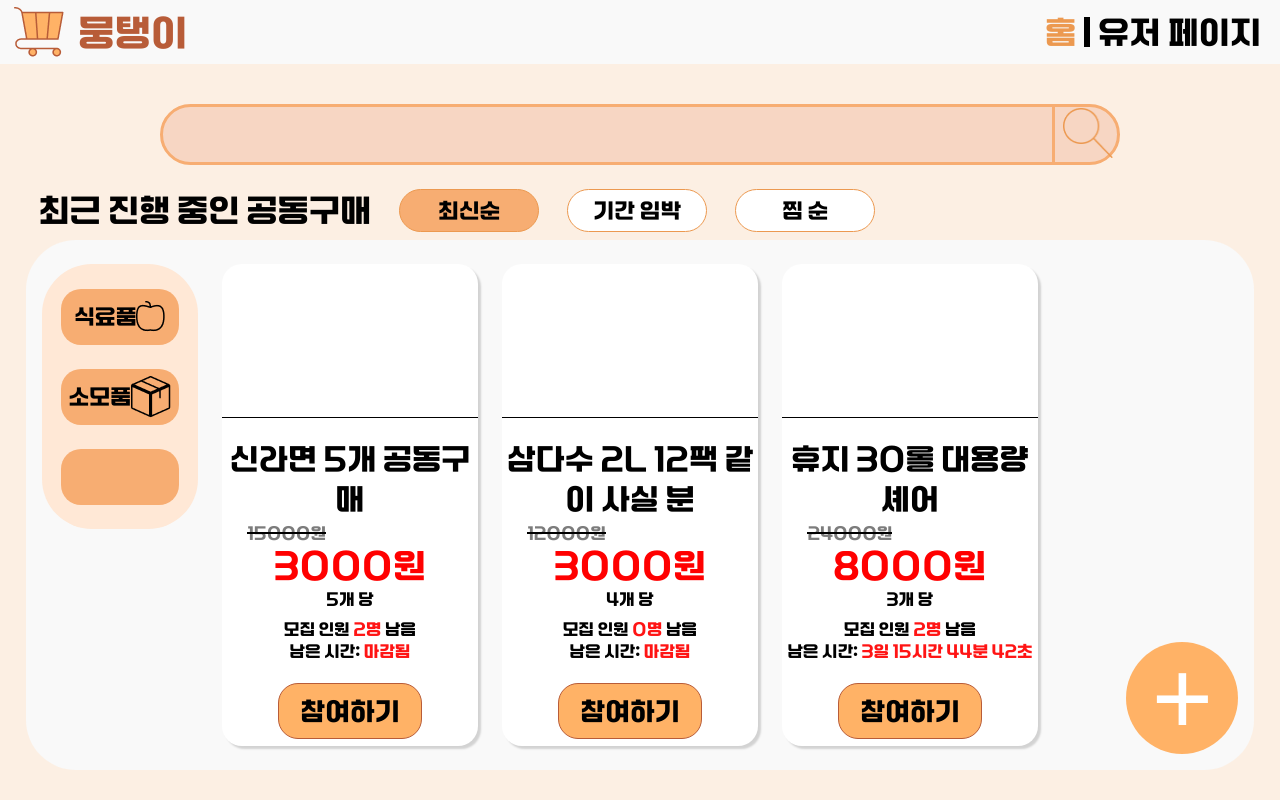
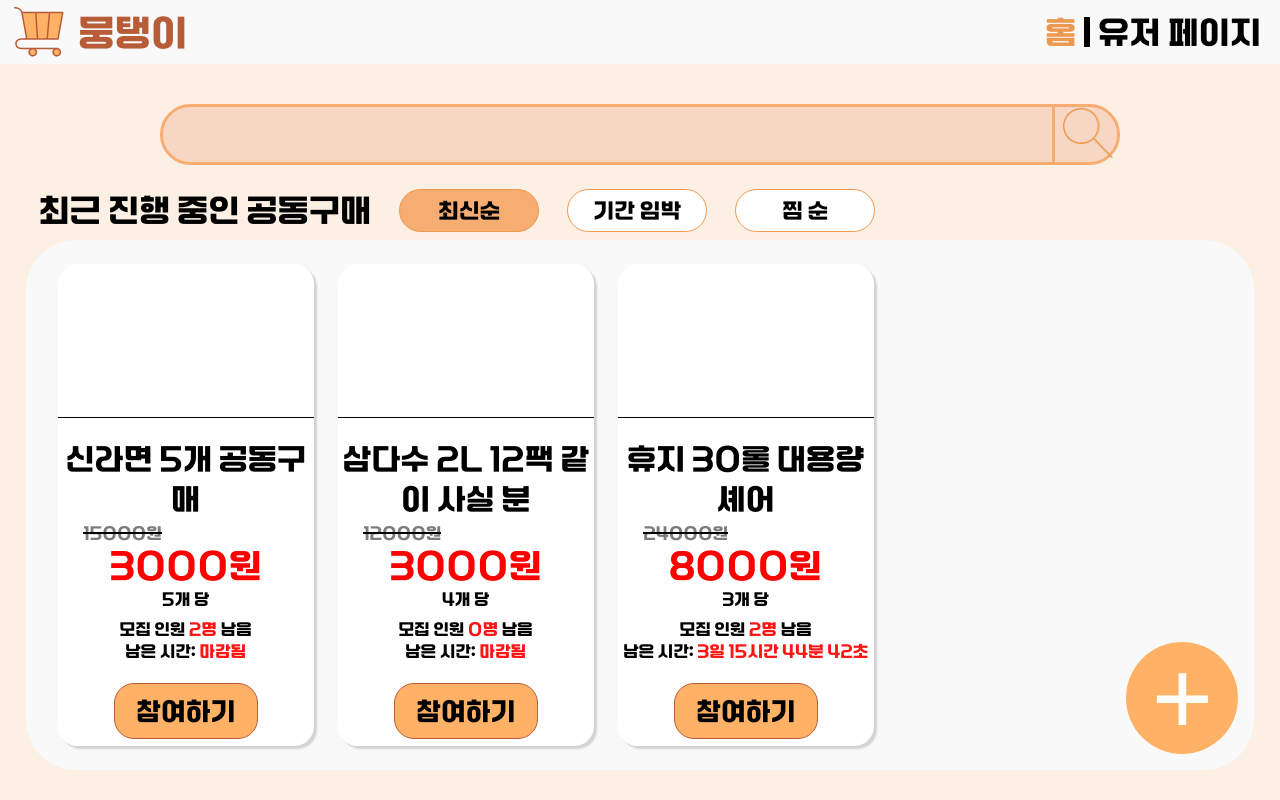
Before and after one commit to AP-1team/Frontend, a React (Vite) app in the folder bought-MTE/: page / in a window 1280 px wide. Built offline with nearby package versions, Linux system fonts and the light colour scheme.

Commit message:
fix: 카테고리 제거

```diff
--- a/bought-MTE/src/App.css
+++ b/bought-MTE/src/App.css
@@ -343,46 +343,12 @@ body {
   position: relative;
 }
 
-.Main-boxLeftside {
-  width: 11.5rem;
-  height: 100%;
-  display: flex;
-  flex-direction: column;
-  align-items: center;
-  justify-content: flex-start;
-  margin-right: 1.5rem;
-}
-
-.Main-categoryBox {
-  width: 100%;
-  height: 55%;
-  background-color: #FFE8D6;
-  border-radius: 50px;
-  display: flex;
-  flex-direction: column;
-  align-items: center;
-  justify-content: center;
-  padding: 1.2rem;
-  gap: 1.5rem;
-}
-  .Main-categoryBox > button {
-    width: 100%;
-    height: 3.5rem;
-    border-radius: 20px;
-    border: 0px;
-    background-color: #F7AD72;
-    display: flex;
-    align-items: center;
-    justify-content: center;
-    font-family: 'Ria';
-    font-size: 20px;
-  }
-
 .Main-boxRightside {
   width: 100%;
   height: 100%;
   display: flex;
   gap: 1.5rem;
+  margin-left: 1rem;
 }
 
 .Main-post {
--- a/bought-MTE/src/pages/Main.jsx
+++ b/bought-MTE/src/pages/Main.jsx
@@ -93,13 +93,6 @@ export default function Main({selectPost, setSelectPost}) {
 
             <div className='Main-box'>
                 {loading && <p>로딩 중...</p>}
-                <div className='Main-boxLeftside'>
-                    <div className='Main-categoryBox'>
-                        <button>식료품<img src={apple} alt="식료품"/></button>
-                        <button>소모품<img src={box} alt="소모품"/></button>
-                        <button></button>
-                    </div>
-                </div>
 
                 <div className='Main-boxRightside'>
                     {post?.data?.groups?.map((group) => (
```
